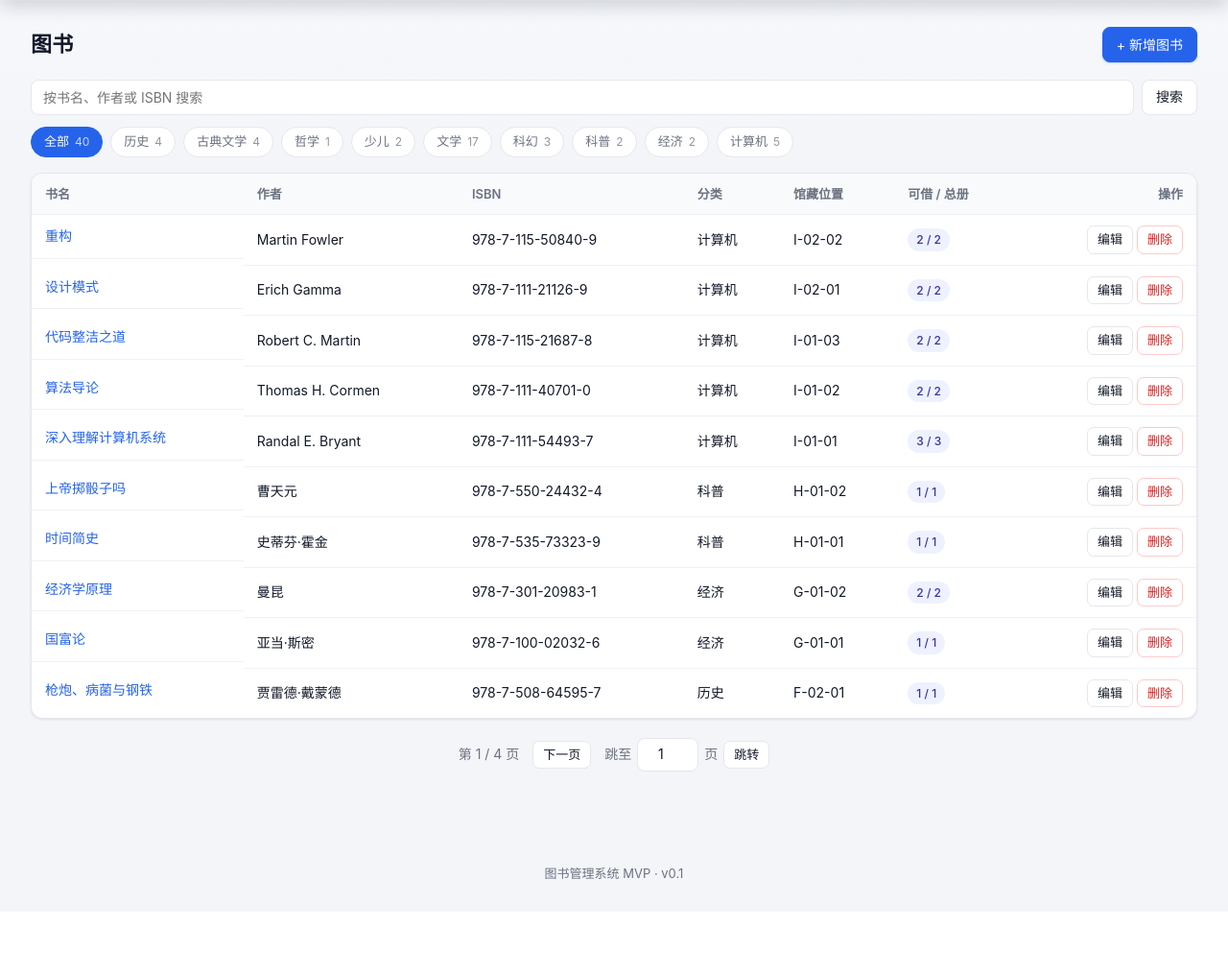
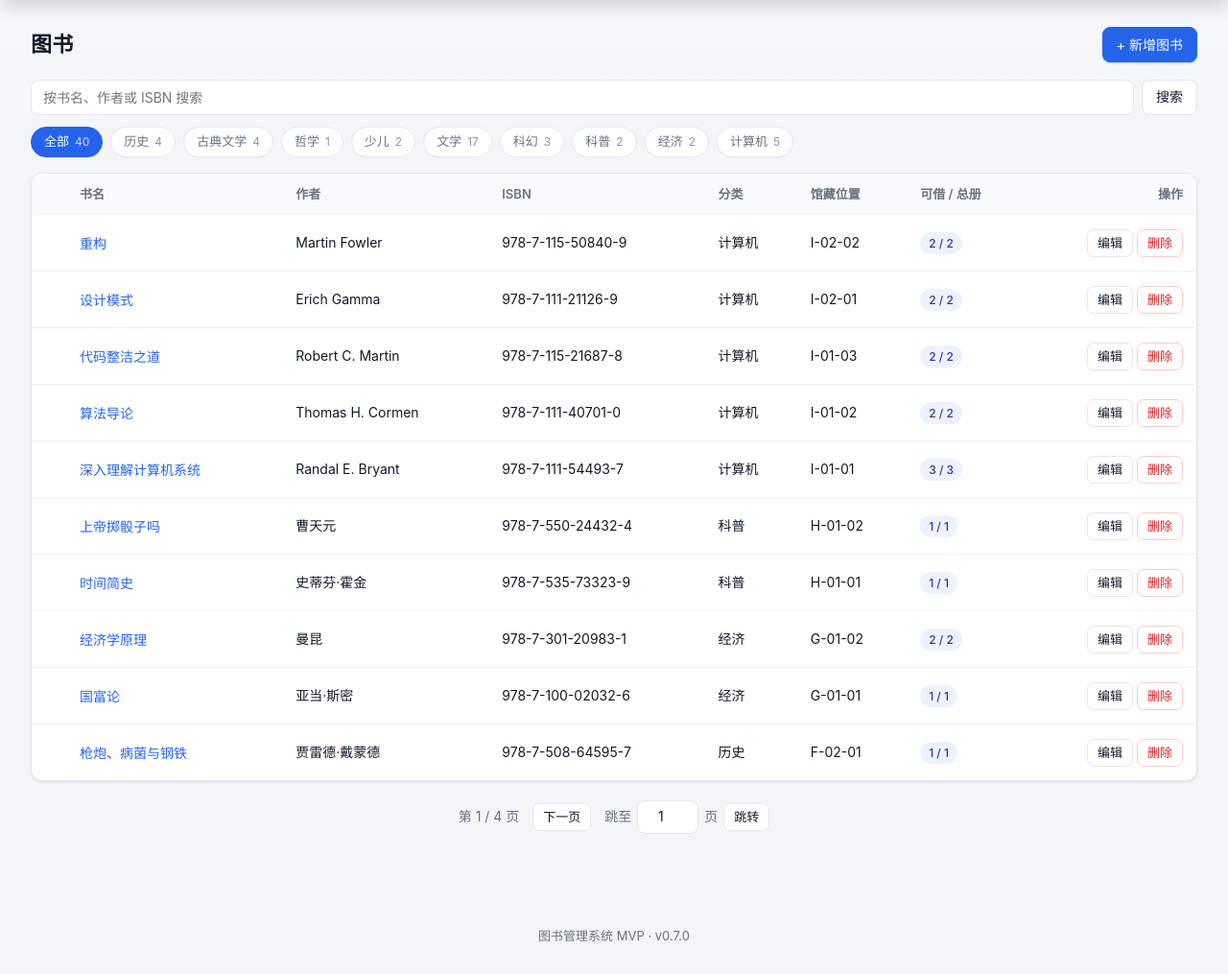
Before and after one commit to jin99888888/Library-system-demo, a Spring Boot app: page /books in a window 1280 px wide. Shown: the part 58-1073 px from the top of the page at 96% size. Before the commit the page ends 975 px from the top, so only its background shows below. Run offline with Spring Boot 4, Linux system fonts and the light colour scheme; a user stored in the database is signed in; data comes from the database, SQL or seed files in the repository; some of the project's set-up classes (security, data sources, template engines, error pages and the like) are left out, and stand-ins take their place.

Commit message:
fix: 统一图书列表书名列的对齐与行高，版本号升级到 0.7.0
- 书名单元格不再直接用 flex 布局（td 变成 flex 容器会导致行内元素垂直错位），
  改为 td 内 .title-wrap 内联 flex + 固定 26x36 封面占位，使有无封面的行书名起始位置一致
- 所有行统一 59px 行高，表头「书名」与书名列左对齐；行内字号统一 14px
- 新增配置项 library.version 与全局模型属性 appVersion，页脚/登录页显示真实版本号
- 版本号规则与 0.1.0 → 0.7.0 的迭代历史写入 README
- pom 版本 0.7.0；67 个测试全部通过（登录页断言改为按配置校验版本号显示）

```diff
--- a/pom.xml
+++ b/pom.xml
@@ -13,9 +13,9 @@
 
     <groupId>com.example</groupId>
     <artifactId>library-system</artifactId>
-    <version>0.1.0-SNAPSHOT</version>
+    <version>0.7.0</version>
     <name>library-system</name>
-    <description>小型图书馆管理系统 MVP</description>
+    <description>小型图书馆管理系统</description>
 
     <properties>
         <java.version>21</java.version>
--- a/src/main/resources/application.yml
+++ b/src/main/resources/application.yml
@@ -24,6 +24,8 @@ server:
   port: 8080
 
 library:
+  # 系统版本号（用于页面页脚展示），每次功能迭代递增，需与 pom.xml 中的 version 保持一致
+  version: 0.7.0
   loan:
     period-days: 30
   admin:
--- a/src/main/resources/static/css/app.css
+++ b/src/main/resources/static/css/app.css
@@ -529,9 +529,29 @@ a.stat:hover::after {
 /* ---------- 封面与简介 ---------- */
 
 .title-cell {
-    display: flex;
+    white-space: nowrap;
+}
+
+.table th.title-head {
+    padding-left: 50px;
+}
+
+.title-wrap {
+    display: inline-flex;
     align-items: center;
     gap: 10px;
+    min-height: 36px;
+    vertical-align: middle;
+}
+
+.title-wrap a {
+    line-height: 1.4;
+}
+
+.cover-slot {
+    width: 26px;
+    height: 36px;
+    flex: none;
 }
 
 .cover-thumb {
--- a/src/main/resources/templates/books/list.html
+++ b/src/main/resources/templates/books/list.html
@@ -35,7 +35,7 @@
     <table class="table">
         <thead>
         <tr>
-            <th>书名</th>
+            <th class="title-head">书名</th>
             <th>作者</th>
             <th>ISBN</th>
             <th>分类</th>
@@ -47,8 +47,11 @@
         <tbody>
         <tr th:each="book : ${page.content}">
             <td class="title-cell">
-                <img class="cover-thumb" th:if="${book.coverPath}" th:src="${book.coverPath}" alt="">
-                <a th:href="@{/books/{id}(id=${book.id})}" th:text="${book.title}"></a>
+                <span class="title-wrap">
+                    <img class="cover-thumb" th:if="${book.coverPath}" th:src="${book.coverPath}" alt="">
+                    <span class="cover-slot" th:unless="${book.coverPath}"></span>
+                    <a th:href="@{/books/{id}(id=${book.id})}" th:text="${book.title}"></a>
+                </span>
             </td>
             <td th:text="${book.author}"></td>
             <td th:text="${book.isbn ?: '—'}"></td>
--- a/src/main/resources/templates/fragments/layout.html
+++ b/src/main/resources/templates/fragments/layout.html
@@ -23,7 +23,7 @@
 </header>
 
 <footer th:fragment="footer" class="footer">
-    <p>图书管理系统 MVP · v0.1</p>
+    <p th:text="|图书管理系统 MVP · v${appVersion}|">图书管理系统 MVP</p>
 </footer>
 </body>
 </html>
--- a/src/main/resources/templates/login.html
+++ b/src/main/resources/templates/login.html
@@ -23,7 +23,7 @@
             <button class="btn primary" type="submit">登录</button>
         </form>
 
-        <p class="login-foot">小型图书馆管理系统 · v0.1</p>
+        <p class="login-foot" th:text="|小型图书馆管理系统 · v${appVersion}|">小型图书馆管理系统</p>
     </div>
 </div>
 </body>
```
Also changed, not shown: src/main/java/com/example/library/web/GlobalModelAttributes.java (added, +25 -0 lines), README.md, 2 other files.
